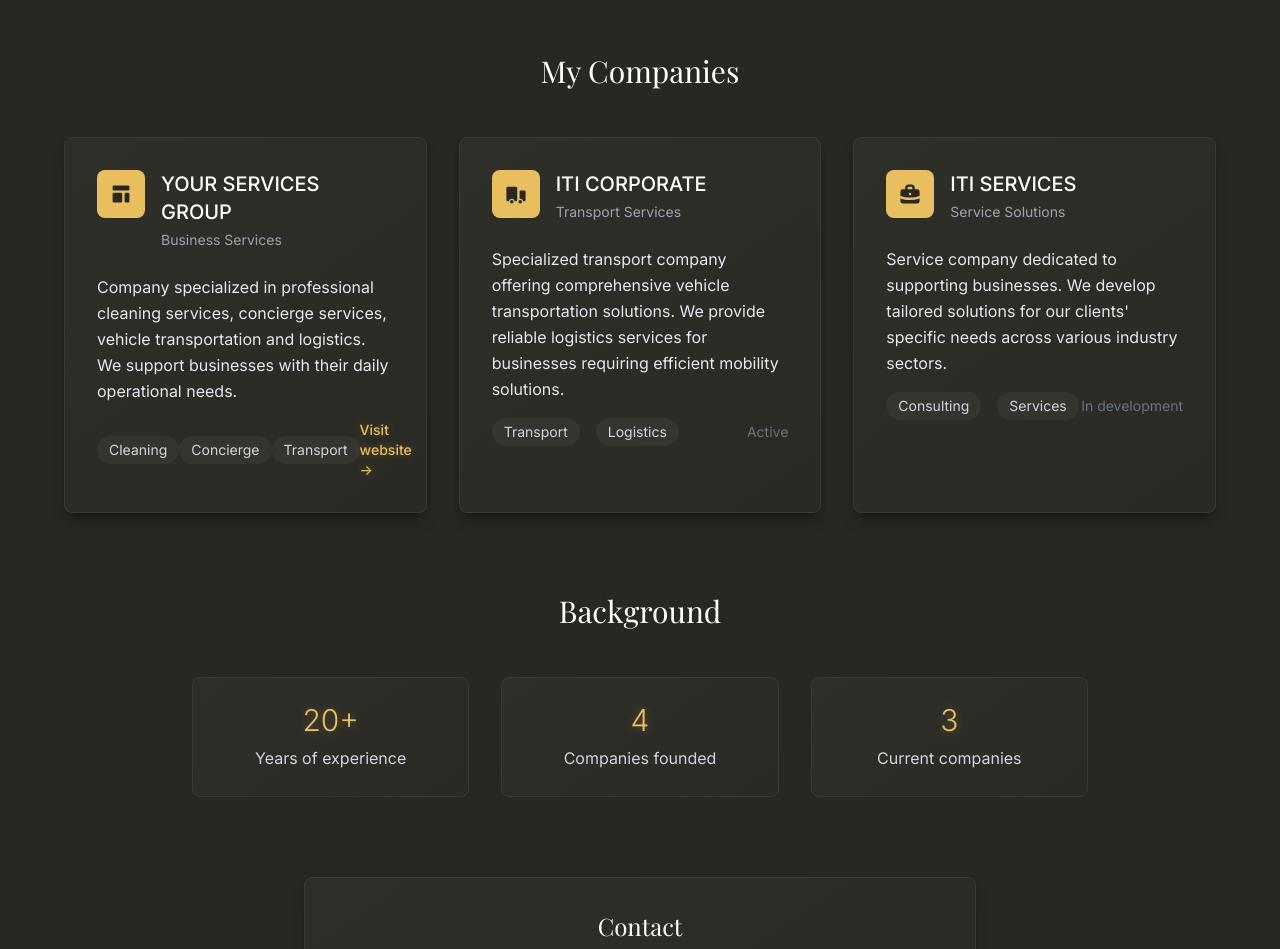
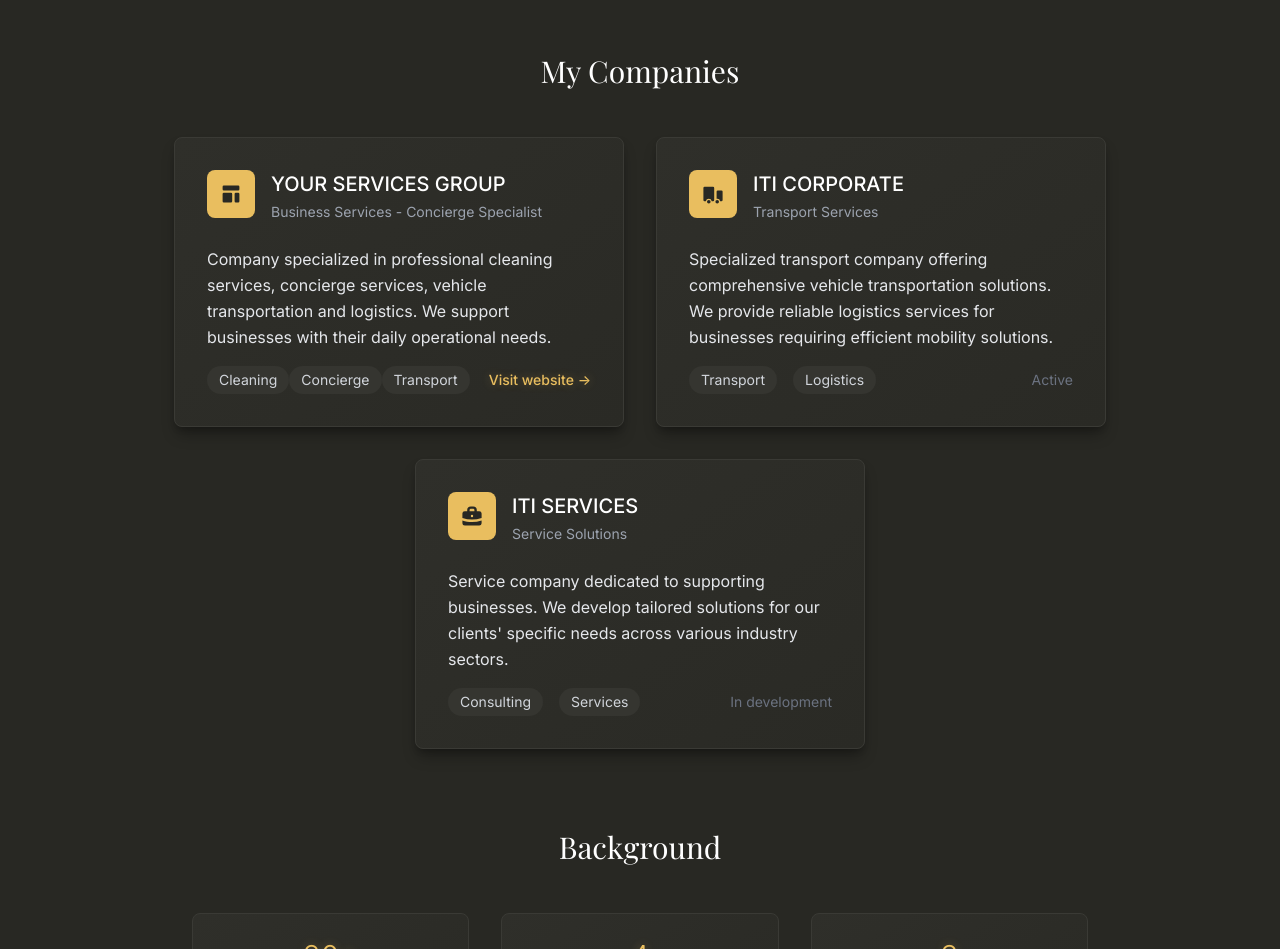
Before and after one commit to rylessKechit/cb-bio, a Next.js app: page / in a window 1280 px wide. Shown: the part 460-1409 px from the top of the page. Built offline with nearby package versions, Linux system fonts and the light colour scheme; a web font is replaced by a local one.

Commit message:
card styles ok

```diff
--- a/pages/index.js
+++ b/pages/index.js
@@ -50,9 +50,10 @@ export default function CEOProfile() {
               My Companies
             </h2>
 
-            <div className="grid md:grid-cols-3 gap-8">
-              {/* YOUR SERVICES GROUP */}
-              <div className="bg-dark-card rounded-lg shadow-lg border border-dark-border p-8 hover:shadow-xl hover:border-accent transition-all">
+            <div className="flex flex-wrap justify-center gap-8">
+              {/* Première ligne - 2 cartes */}
+              <div className="w-[450px]">
+                <div className="bg-dark-card rounded-lg shadow-lg border border-dark-border p-8 hover:shadow-xl hover:border-accent transition-all h-full">
                   <div className="flex items-start mb-6">
                     <div className="w-12 h-12 bg-accent rounded-lg flex items-center justify-center mr-4 flex-shrink-0">
                       <svg className="w-6 h-6 text-dark" fill="currentColor" viewBox="0 0 20 20">
@@ -61,7 +62,7 @@ export default function CEOProfile() {
                     </div>
                     <div className="flex-1">
                       <h3 className="text-xl font-medium text-white mb-1">YOUR SERVICES GROUP</h3>
-                    <p className="text-sm text-gray-400">Business Services</p>
+                      <p className="text-sm text-gray-400">Business Services - Concierge Specialist</p>
                     </div>
                   </div>
 
@@ -85,9 +86,10 @@ export default function CEOProfile() {
                     </a>
                   </div>
                 </div>
+              </div>
 
-              {/* ITI CORPORATE */}
-              <div className="bg-dark-card rounded-lg shadow-lg border border-dark-border p-8 hover:shadow-xl hover:border-accent transition-all">
+              <div className="w-[450px]">
+                <div className="bg-dark-card rounded-lg shadow-lg border border-dark-border p-8 hover:shadow-xl hover:border-accent transition-all h-full">
                   <div className="flex items-start mb-6">
                     <div className="w-12 h-12 bg-accent rounded-lg flex items-center justify-center mr-4 flex-shrink-0">
                       <svg className="w-6 h-6 text-dark" fill="currentColor" viewBox="0 0 20 20">
@@ -115,9 +117,11 @@ export default function CEOProfile() {
                     <span className="text-gray-500 text-sm">Active</span>
                   </div>
                 </div>
+              </div>
 
-              {/* ITI SERVICES */}
-              <div className="bg-dark-card rounded-lg shadow-lg border border-dark-border p-8 hover:shadow-xl hover:border-accent transition-all">
+              {/* Deuxième ligne - 1 carte centrée */}
+              <div className="w-[450px] flex justify-center">
+                <div className="bg-dark-card rounded-lg shadow-lg border border-dark-border p-8 hover:shadow-xl hover:border-accent transition-all w-full">
                   <div className="flex items-start mb-6">
                     <div className="w-12 h-12 bg-accent rounded-lg flex items-center justify-center mr-4 flex-shrink-0">
                       <svg className="w-6 h-6 text-dark" fill="currentColor" viewBox="0 0 20 20">
@@ -143,6 +147,7 @@ export default function CEOProfile() {
                       <span className="px-3 py-1 bg-dark-tag text-gray-300 rounded-full text-sm">Services</span>
                     </div>
                     <span className="text-gray-500 text-sm">In development</span>
+                  </div>
                 </div>
               </div>
             </div>
```
Lines whose indentation alone changed are shown as unchanged.
